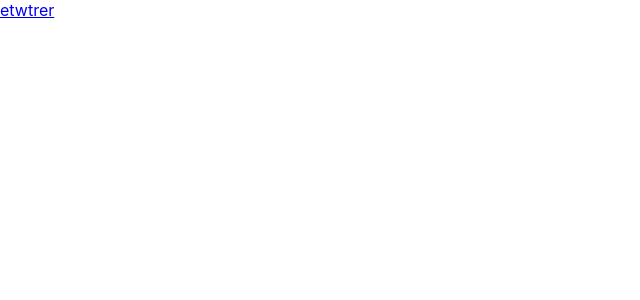
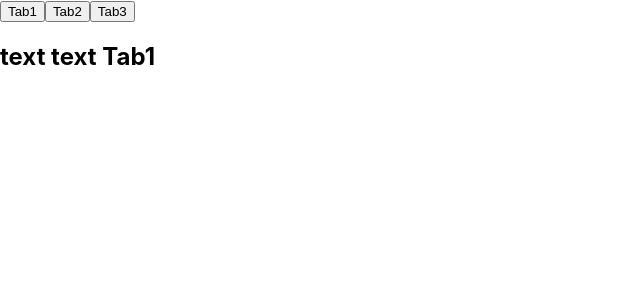
Before and after one commit to GalinaKalashnik/-webDev, a React (Create React App) app in the folder web-dev/: page / in a window 1280 px wide. Shown: the top 300 px of the page, without its empty margins (0-640 px from the left). Built offline with nearby package versions, Linux system fonts and the light colour scheme.

Commit message:
Conditional Rendering

```diff
--- /dev/null
+++ b/web-dev/src/07_conditional_rendering/Lesson.jsx
@@ -0,0 +1,45 @@
+import React, {Component, Fragment} from 'react';
+import PropTypes from 'prop-types'
+
+
+const Tab1 = () => {
+    return <h2>text text Tab1</h2>
+}
+
+const Tab2 = () => {
+    return <h2>text text Tab2</h2>
+}
+
+const Tab3 = () => {
+    return <h2>text text Tab3</h2>
+}
+
+class ConditionalRendering extends Component {
+    state = {
+        activeTab: 1
+    }
+
+    handleTab = (e) => {
+        this.setState({
+            activeTab: +e.target.getAttribute('data-name')
+        })
+    }
+    render() {
+
+        const activeTab = this.state.activeTab
+        return (
+            <Fragment>
+                <button data-name={1} onClick={this.handleTab}>Tab1</button>
+                <button data-name={2} onClick={this.handleTab}>Tab2</button>
+                <button data-name={3} onClick={this.handleTab}>Tab3</button>
+                {/*{activeTab === 1 && <Tab1 />}*/}
+                {/*{activeTab === 2 && <Tab2 />}*/}
+                {/*{activeTab === 3 && <Tab3 />}*/}
+
+                {activeTab === 1 ? <Tab1 /> : activeTab === 2 ? <Tab2 /> : <Tab3 />}
+            </Fragment>
+        )
+    }
+}
+
+export default ConditionalRendering;
--- a/web-dev/src/index.js
+++ b/web-dev/src/index.js
@@ -7,13 +7,15 @@ import Counter from "./03_state/Lesson";
 import CounterButton from "./04_props/Lesson";
 import {Lesson05, Counter05} from "./05_props/Lesson"
 import Events from "./06_events/Lesson";
+import ConditionalRendering from "./07_conditional_rendering/Lesson";
 
 ReactDOM.render(
   <React.StrictMode>
       {/* <Lesson />*/}
       {/* <Counter />*/}
       {/* <CounterButton />*/}
-      <Events />
+      {/*<Events />*/}
+      <ConditionalRendering />
   </React.StrictMode>,
   document.getElementById('root')
 );
```
